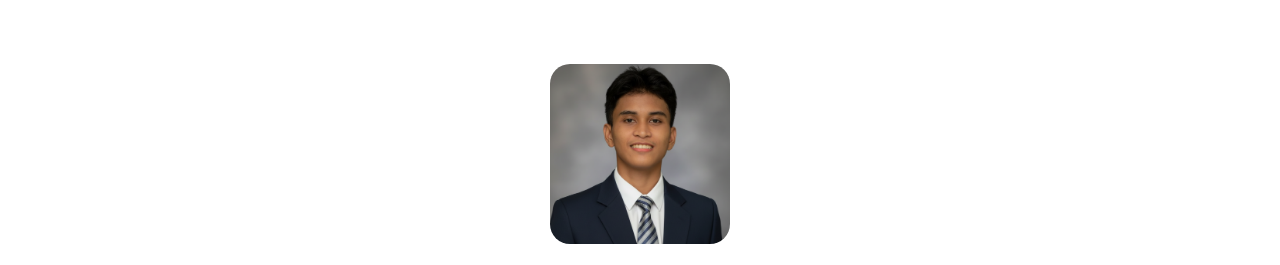
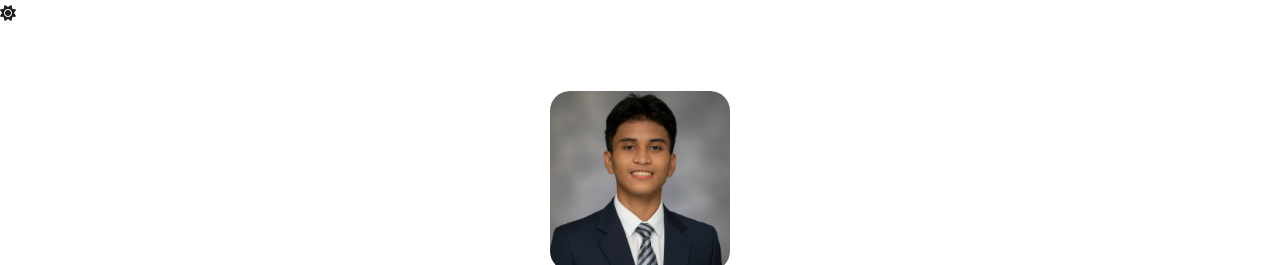
Before and after one commit to jcyrelle/JC_Albarracin-Portfolio, a plain HTML site: page index.html in a window 1280 px wide. Shown: the top 265 px of the page. Drawn offline with Linux system fonts and the light colour scheme.

Commit message:
Update index.html

```diff
--- a/index.html
+++ b/index.html
@@ -11,6 +11,13 @@
 </head>
 <body>
 
+    <div class="theme-toggle-wrapper">
+    <div class="theme-toggle" id="themeToggle">
+      <div class="theme-toggle-slider">
+        <i class="fa-solid fa-sun"></i>
+      </div>
+    </div>
+  </div>
   <!-- HERO -->
   <header class="hero fade-up">
     <img src="me.png" alt="Profile" class="profile-img">
```
